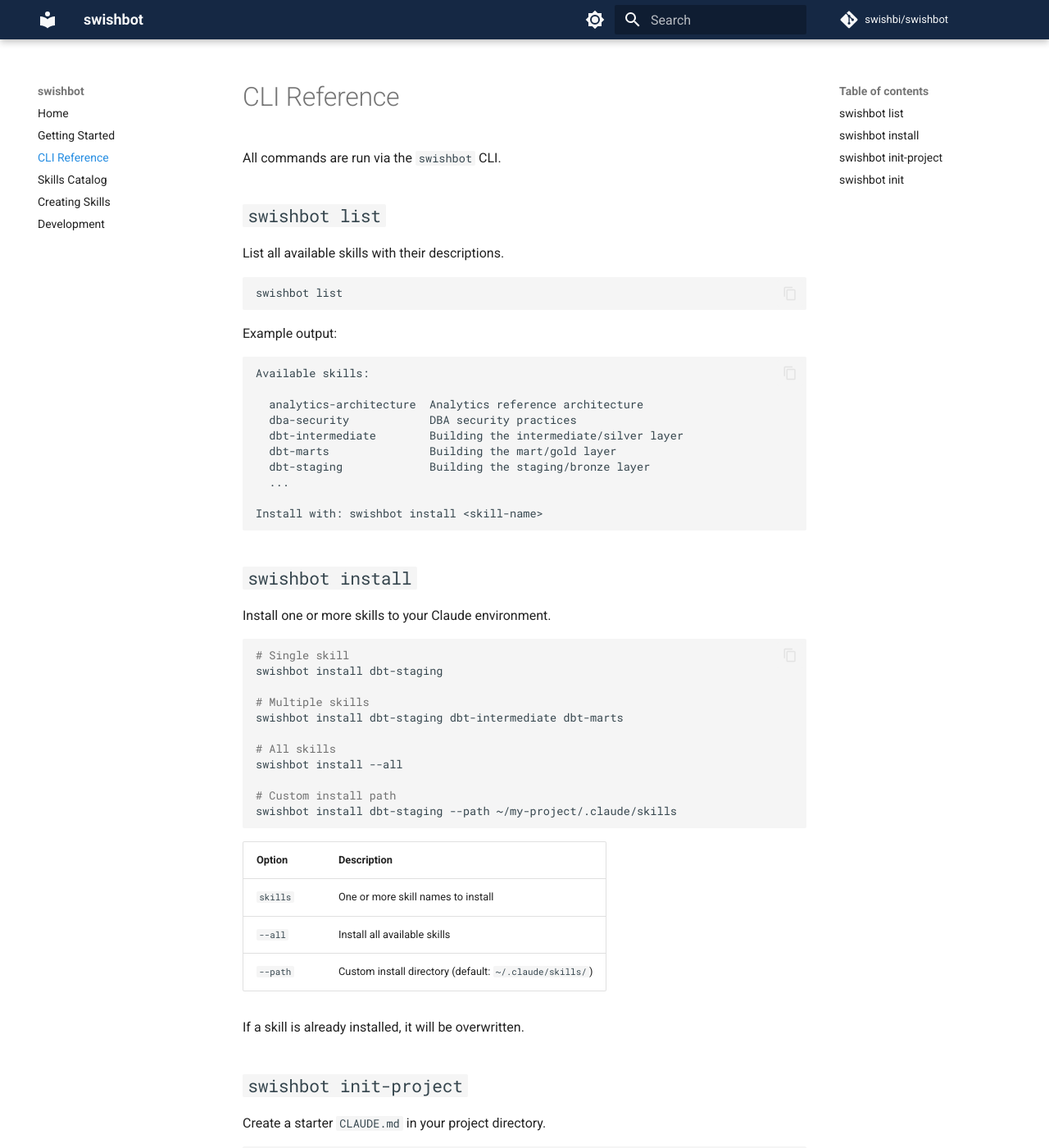
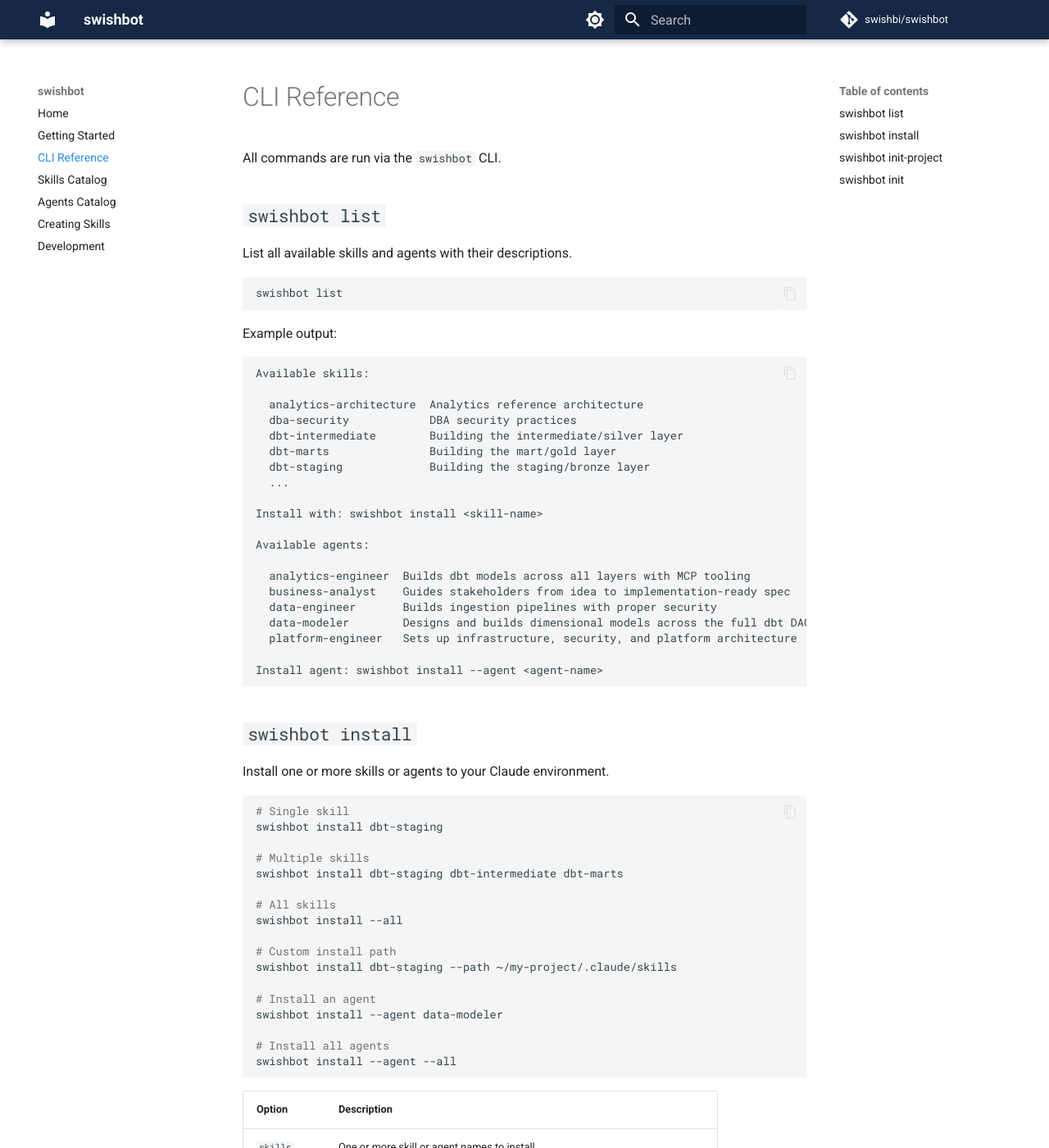
Before and after one commit to swishbi/swishbot, an MkDocs documentation site: the page built from docs/cli-reference.md, in a window 1280 px wide and 1400 px high. Shown: the whole window at 82% size. Built offline with MkDocs 1.6.1 and Material for MkDocs 9.7.7, drawn with Linux system fonts in a browser that asks for light colours; comment, search, counter and statistics services are not loaded; some of the changed text lies outside the part shown.

Commit message:
feat: move CLAUDE.md template into .claude/, add agent docs and validation (Phase 5)
Moves the user-facing CLAUDE.md template under .claude/ for consistency,
adds agent references to the template, creates agents catalog doc page,
updates all docs for agent support, and adds agent content validation tests.

Co-Authored-By: Claude Opus 4.6 <noreply@anthropic.com>

````diff
--- a/docs/cli-reference.md
+++ b/docs/cli-reference.md
@@ -4,7 +4,7 @@ All commands are run via the `swishbot` CLI.
 
 ## `swishbot list`
 
-List all available skills with their descriptions.
+List all available skills and agents with their descriptions.
 
 ```bash
 swishbot list
@@ -23,11 +23,21 @@ Available skills:
   ...
 
 Install with: swishbot install <skill-name>
+
+Available agents:
+
+  analytics-engineer  Builds dbt models across all layers with MCP tooling
+  business-analyst    Guides stakeholders from idea to implementation-ready spec
+  data-engineer       Builds ingestion pipelines with proper security
+  data-modeler        Designs and builds dimensional models across the full dbt DAG
+  platform-engineer   Sets up infrastructure, security, and platform architecture
+
+Install agent: swishbot install --agent <agent-name>
 ```
 
 ## `swishbot install`
 
-Install one or more skills to your Claude environment.
+Install one or more skills or agents to your Claude environment.
 
 ```bash
 # Single skill
@@ -41,15 +51,22 @@ swishbot install --all
 
 # Custom install path
 swishbot install dbt-staging --path ~/my-project/.claude/skills
+
+# Install an agent
+swishbot install --agent data-modeler
+
+# Install all agents
+swishbot install --agent --all
 ```
 
 | Option | Description |
 |--------|-------------|
-| `skills` | One or more skill names to install |
-| `--all` | Install all available skills |
-| `--path` | Custom install directory (default: `~/.claude/skills/`) |
+| `skills` | One or more skill or agent names to install |
+| `--all` | Install all available skills (or all agents with `--agent`) |
+| `--agent` | Install agents instead of skills (default target: `~/.claude/agents/`) |
+| `--path` | Custom install directory (default: `~/.claude/skills/` or `~/.claude/agents/`) |
 
-If a skill is already installed, it will be overwritten.
+If a skill or agent is already installed, it will be overwritten.
 
 ## `swishbot init-project`
 
--- a/mkdocs.yml
+++ b/mkdocs.yml
@@ -33,6 +33,7 @@ nav:
   - Getting Started: getting-started.md
   - CLI Reference: cli-reference.md
   - Skills Catalog: skills.md
+  - Agents Catalog: agents.md
   - Creating Skills: creating-skills.md
   - Development: development.md
 
````
Also changed, not shown: CLAUDE.md (+3 -3 lines), README.md (+1 -1 lines), docs/agents.md (added, +19 -0 lines), docs/getting-started.md (+17 -0 lines), docs/index.md (+11 -5 lines), src/swishbot/.claude/CLAUDE.md (renamed from src/swishbot/CLAUDE.md, +12 -0 lines), 2 other files.
